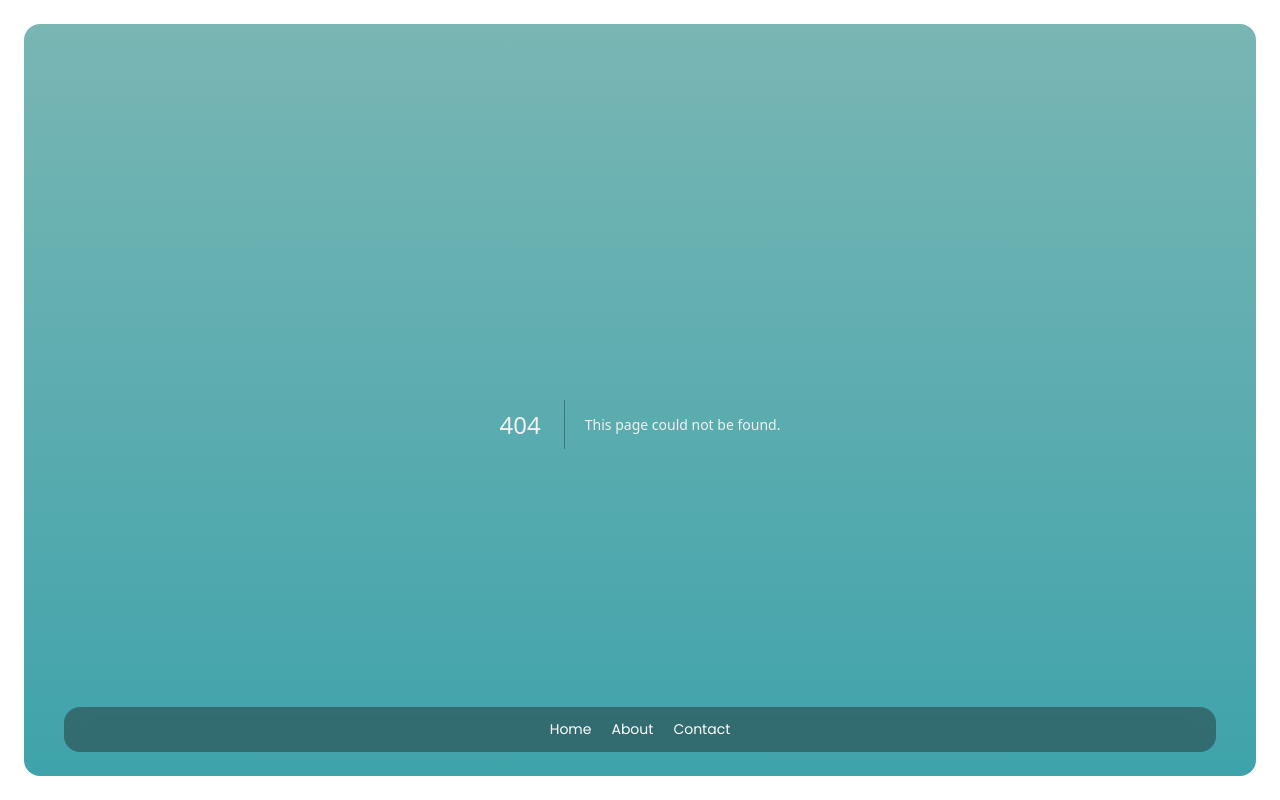
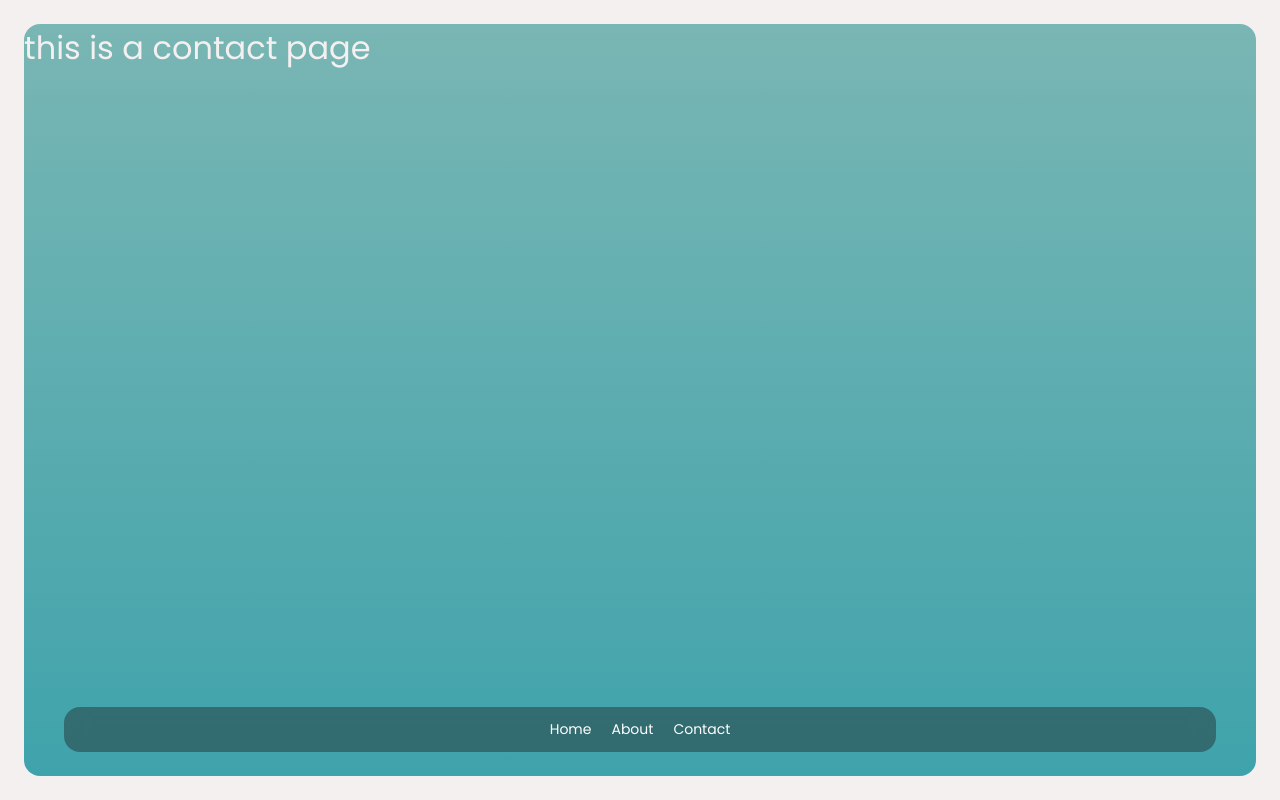
Before and after one commit to dprodrigues/portifolio, a Next.js app: page /contact in a window 1280 px wide. Before the commit this address had no page. Built offline with nearby package versions, Linux system fonts and the light colour scheme.

Commit message:
feat: add wip contact page

```diff
--- /dev/null
+++ b/app/contact/page.js
@@ -0,0 +1,3 @@
+export default function Contact() {
+  return <h1>this is a contact page</h1>
+}
```
